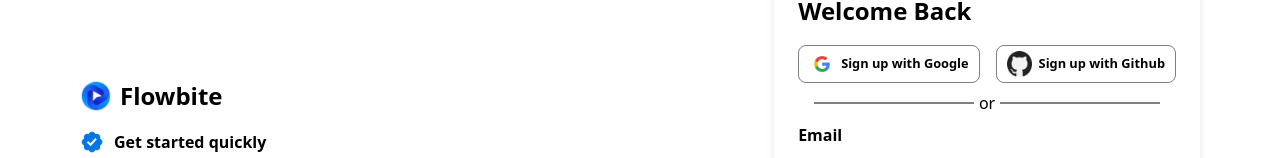
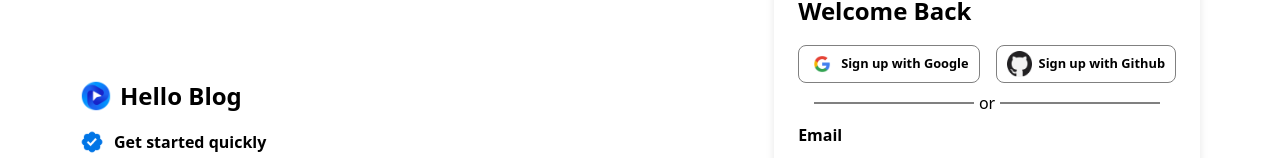
Before and after one commit to Kirttinath/flowbite-react, a Next.js app: page / in a window 1280 px wide. Shown: the part 183-341 px from the top of the page. Built offline with nearby package versions, Linux system fonts and the light colour scheme.

Commit message:
Context Provider implementation done  in flowbite react form page component

```diff
--- /dev/null
+++ b/pages/Components/Context/BlogContext.js
@@ -0,0 +1,3 @@
+import React, {createContext} from 'react'
+
+export const BlogContext = createContext();
--- /dev/null
+++ b/pages/Components/Context/BlogProvider.js
@@ -0,0 +1,13 @@
+import React, { useState } from 'react'
+import { BlogContext } from './BlogContext'
+
+const BlogProvider = ({children}) => {
+    const [blogState, setBlogstate]= useState({title:"Hello"});
+  return (
+    <BlogContext.Provider value={[blogState,setBlogstate]}>
+      {children}
+    </BlogContext.Provider>
+  )
+}
+
+export default BlogProvider
--- a/pages/Components/Formpage.tsx
+++ b/pages/Components/Formpage.tsx
@@ -24,7 +24,6 @@ import { Inputs, Label, Input } from "./styles/Formpage.styled";
 import { Remember, Rememberdiv, Input1, Tag } from "./styles/Formpage.styled";
 import { Forgot_Button, Login_Button } from "./styles/Formpage.styled";
 import { Account, Signup } from "./styles/Formpage.styled";
-
 import tickicon from "../../public/check.png";
 import logo from "../../public/f-logo.png";
 import google from "../../public/google.png";
@@ -42,6 +41,8 @@ import { Router, useRouter } from "next/router";
 // import { SubmitData } from "../Signin";
 import { log } from "console";
 import { useGoogleLogin } from "@react-oauth/google";
+import { useContext, useEffect } from "react";
+import { BlogContext } from "./Context/BlogContext";
 
 type Inputs = {
   email: string;
@@ -63,6 +64,9 @@ const Formpage = () => {
     },
   });
 
+  const [blogState, setBlogState] = useContext(BlogContext);
+  const {title} = blogState;
+
   const router = useRouter();
   // const session = useSession();
   /* The line `console.log("Session", session);` is logging the value of the `session` variable to the
@@ -79,6 +83,9 @@ const Formpage = () => {
       console.log(data);
     }
   };
+  useEffect(()=>{
+    setBlogState({title:"   Hello Blog"})
+  },[])
 
   // const googleSignIn = () => {
   //   signIn();
@@ -98,13 +105,13 @@ const Formpage = () => {
 
   // if (session?.data === null) {
   return (
-    <>
+    <div>
       <Formdiv>
         <Formleft>
           <Images>
             <Logo>
               <Imagesrc src={logo} alt="Flowbite logo" />
-              <Title>Flowbite</Title>
+              <Title>{title}{console.log(title)}</Title>
             </Logo>
           </Images>
 
@@ -224,7 +231,7 @@ const Formpage = () => {
           </Form>
         </Formright>
       </Formdiv>
-    </>
+    </div>
   );
   // } else {
   //   return (
--- a/pages/_app.tsx
+++ b/pages/_app.tsx
@@ -2,6 +2,7 @@ import "@/styles/globals.css";
 import { ThemeProvider } from "styled-components";
 import type { AppProps } from "next/app";
 import { SessionProvider } from "next-auth/react";
+import BlogProvider from "./Components/Context/BlogProvider";
 import { theme } from "flowbite-react";
 import { GoogleOAuthProvider } from "@react-oauth/google";
 
@@ -9,7 +10,10 @@ export default function App({ Component, pageProps }: AppProps) {
   return (
     <GoogleOAuthProvider clientId="730667430674-ee5rqf0docnlqp1jdtjvbv7de2udnnri.apps.googleusercontent.com">
       <ThemeProvider theme={theme}>
+        <BlogProvider>
+
         <Component {...pageProps} />
+        </BlogProvider>
       </ThemeProvider>
     </GoogleOAuthProvider>
   );
```
